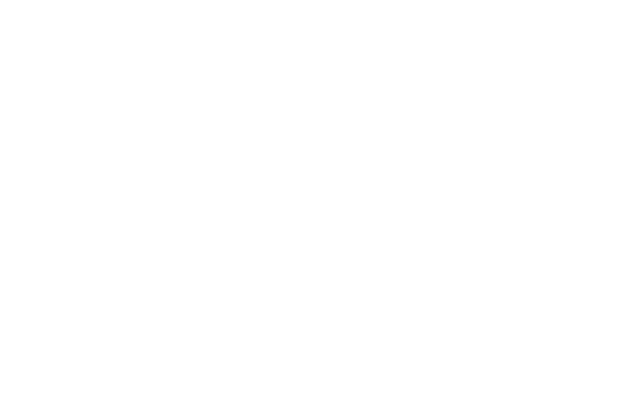
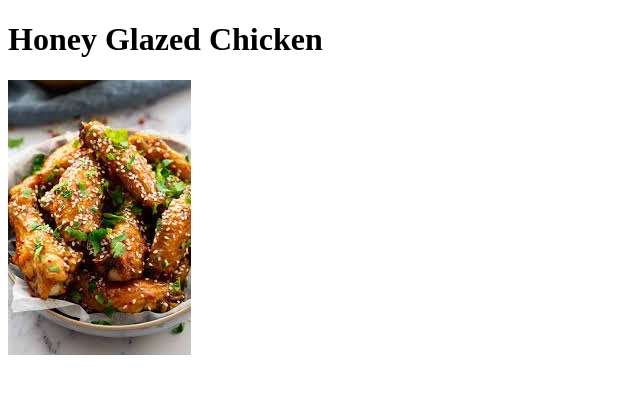
Before and after one commit to AhsanSAhmed/Recipes, a plain HTML site: page honeyglazedchicken.html in a window 1280 px wide. Shown: the whole page, without its empty margins (0-640 px from the left). Drawn offline with Linux system fonts and the light colour scheme.

Commit message:
added an image of the dish

```diff
--- a/honeyglazedchicken.html
+++ b/honeyglazedchicken.html
@@ -7,6 +7,7 @@
     <title>Document</title>
 </head>
 <body>
-
+    <h1>Honey Glazed Chicken</h1>
+    <img src="Image/HoneyGlazedChicken.jpeg" alt="Honey Glazed Chicken Picture">
 </body>
 </html>
```
